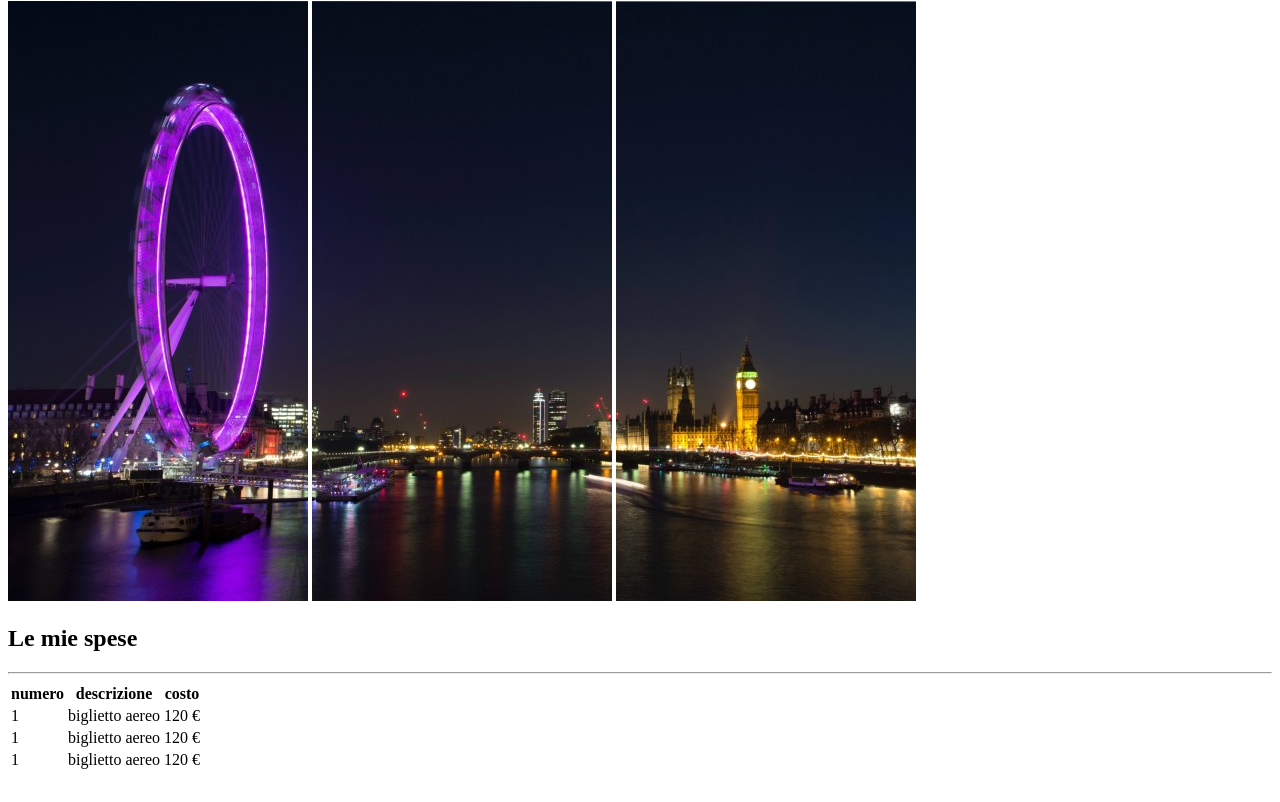
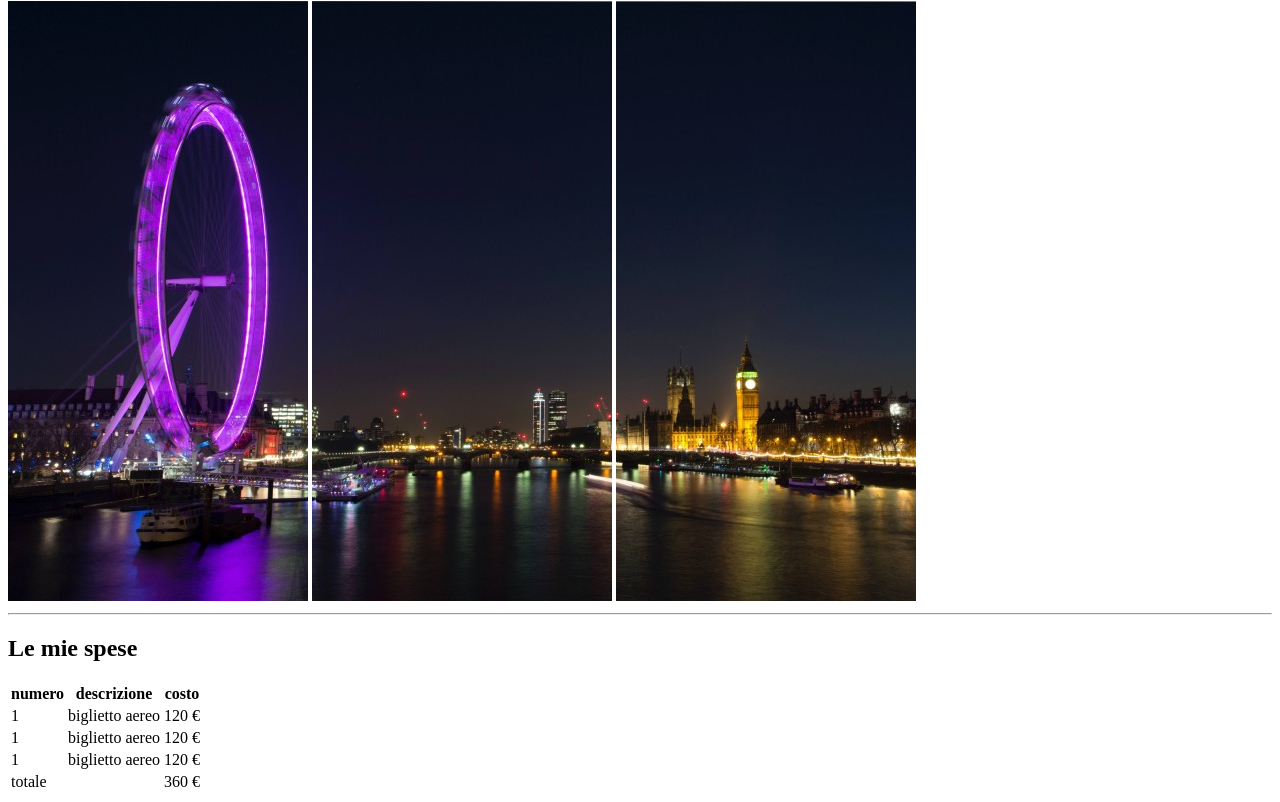
Before and after one commit to Federicaye/html-london-trip, a plain HTML site: page index.html in a window 1280 px wide. Shown: the part 79-881 px from the top of the page. Before the commit the page ends 859 px from the top, so only its background shows below. Drawn offline with Linux system fonts and the light colour scheme.

Commit message:
total table

```diff
--- a/index.html
+++ b/index.html
@@ -8,14 +8,16 @@
 <body>
   <h1>Il mio viaggio a Londra</h1>
 
-     <section>
-       <img src="immagini/pexels-bill-emrich-230794-0.jpg" alt="">
-       <img src="immagini/pexels-bill-emrich-230794-1.jpg">
-       <img src="immagini/pexels-bill-emrich-230794-2.jpg">
-     </section>
+      <section>
+         <img src="immagini/pexels-bill-emrich-230794-0.jpg" alt="">
+         <img src="immagini/pexels-bill-emrich-230794-1.jpg">
+         <img src="immagini/pexels-bill-emrich-230794-2.jpg">
+      </section>
+
+    <hr>
 
    <h2>Le mie spese</h2>
-     <hr>
+
      <table>
         <tr>
           <th>numero</th>
@@ -37,6 +39,10 @@
           <td>biglietto aereo</td>
           <td>120 &euro; </td>
         </tr>
+        <tr>
+          <td colspan="2">totale</td>
+          <td>360 &euro; </td>
+        </tr>
 
      </table>
 
```
